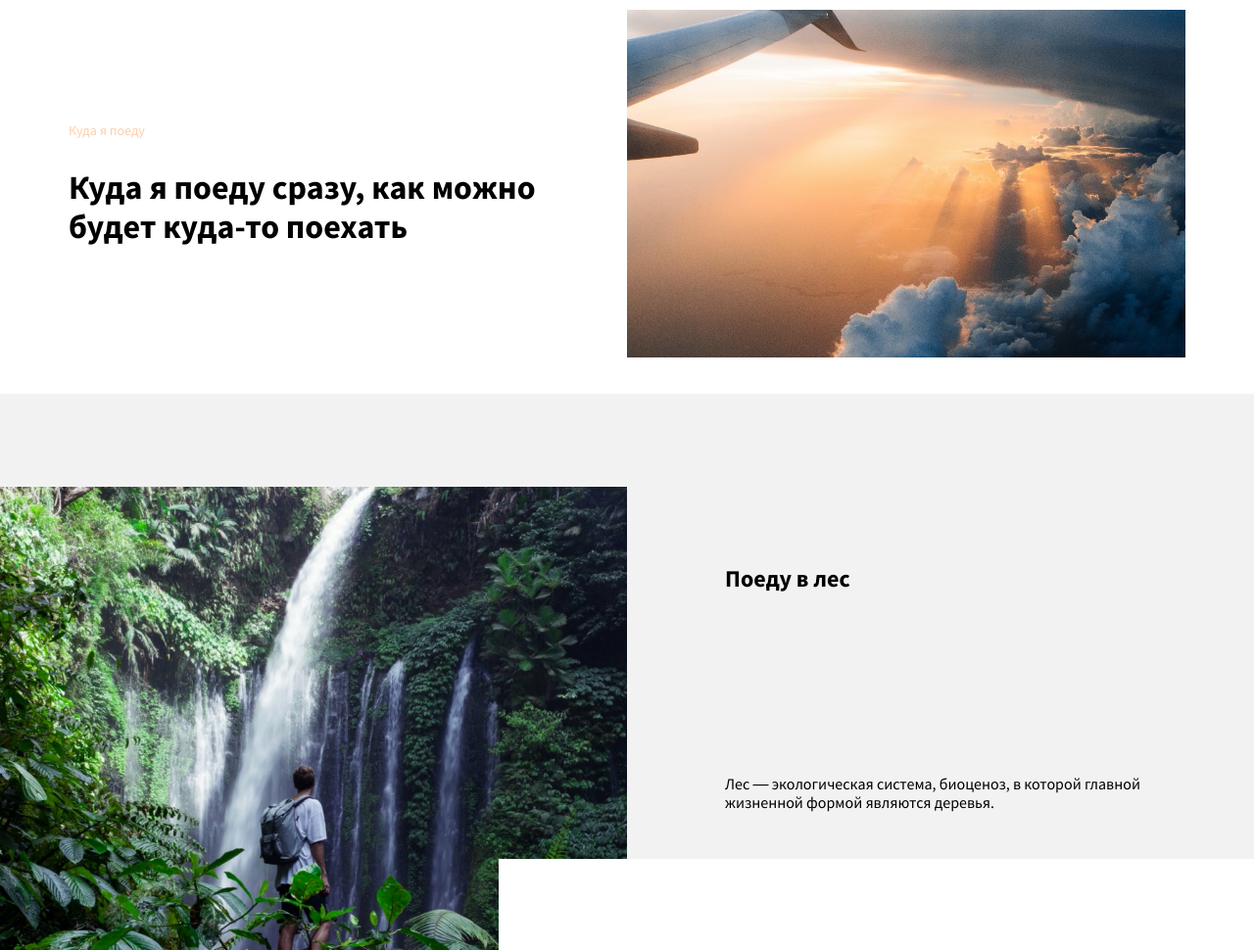
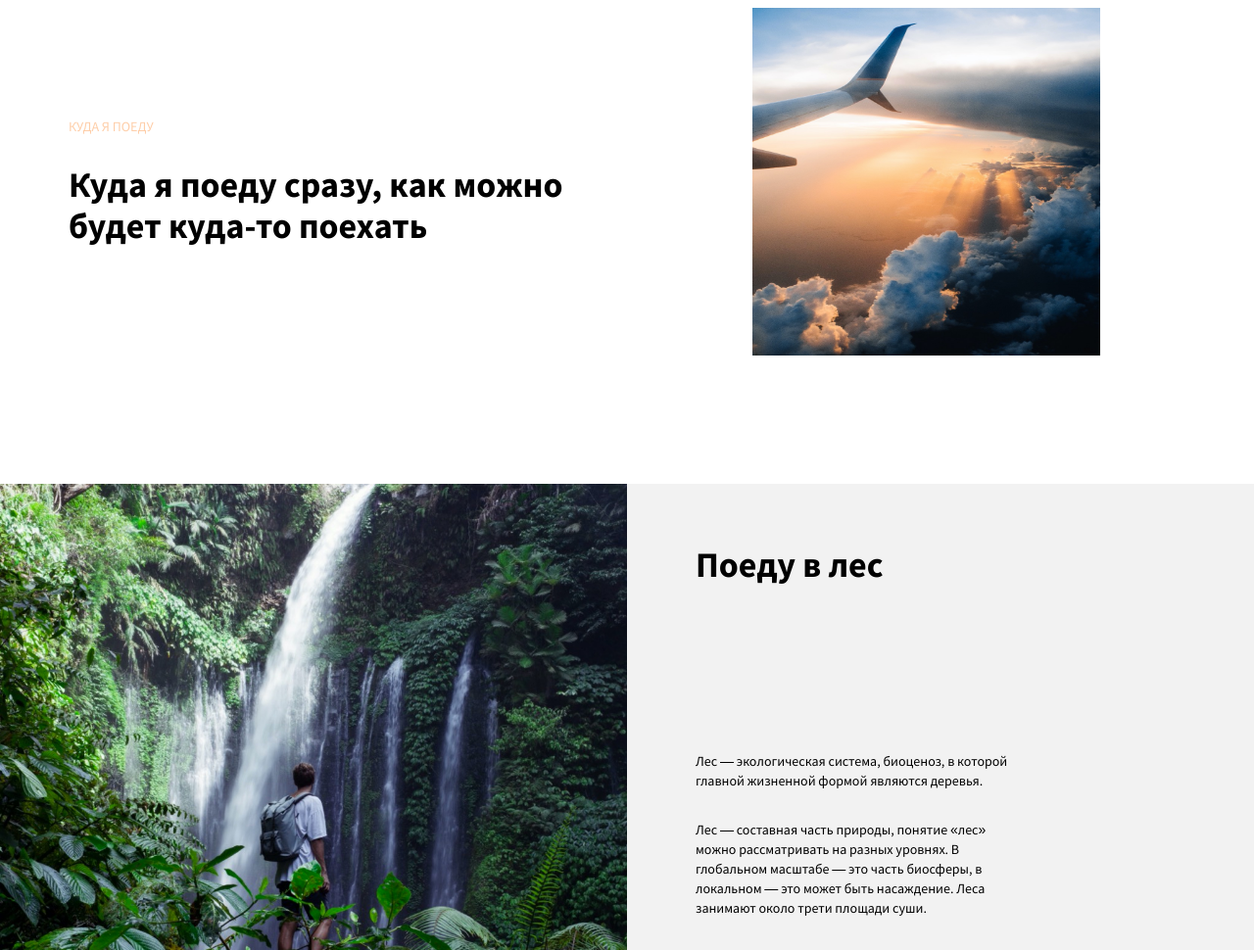
Before and after one commit to minartkys/teamwork, a plain HTML site: page index.html in a window 1280 px wide. Shown: the part 140-1110 px from the top of the page at 98% size. Drawn offline with Linux system fonts and the light colour scheme.

Commit message:
корректировка отступов и размеров текста

```diff
--- a/blocks/header/header.css
+++ b/blocks/header/header.css
@@ -1,5 +1,6 @@
 .header {
   margin: 0 auto;
   padding: 47px 69px;
+  padding-right: 35px;
   max-width: 1280px;
 }
--- a/blocks/lead/__content/lead__content.css
+++ b/blocks/lead/__content/lead__content.css
@@ -2,6 +2,6 @@
   display: flex;
   flex-direction: column;
   justify-content: center;
-  width: 100%;
+  max-width:610px;
   flex: 1;
 }
--- a/blocks/lead/__image/lead__image.css
+++ b/blocks/lead/__image/lead__image.css
@@ -2,7 +2,4 @@
   width: 355px;
   height: 355px;
   margin: 0 auto;
-  object-fit: cover;
-  flex:1;
-
 }
--- a/blocks/lead/__title/lead__title.css
+++ b/blocks/lead/__title/lead__title.css
@@ -1,4 +1,5 @@
 .lead__title {
-  margin: 0 auto;
-  font-size: 34px;
+  margin: 0;
+  font-size: 36px;
+  max-width:590px ;
 }
--- a/blocks/lead/lead.css
+++ b/blocks/lead/lead.css
@@ -1,5 +1,6 @@
 .lead {
-  padding: 37px 70px;
+  padding: 35px 70px;
+  padding-bottom: 131px;
   margin: 0 auto;
   display: flex;
   justify-content: space-between;
--- a/blocks/place/__info/place__info.css
+++ b/blocks/place/__info/place__info.css
@@ -1,7 +1,7 @@
 .place__info {
-  margin: auto;
-  height: 70%;
-  margin-left: 100px;
+  margin: auto 0;
+  height: 77%;
+  padding-left: 70px;
   display: flex;
   flex-direction: column;
   justify-content: space-between;
--- a/blocks/place/__text/place__text.css
+++ b/blocks/place/__text/place__text.css
@@ -1,9 +1,7 @@
 .place__text {
   margin: 0px;
-  margin-bottom: 50px;
-  max-width: 440px;
+  margin-bottom: 30px;
+  max-width: 330px;
+  font-size: 14px;
+  line-height: 20px;
 }
-
-.place__text:last-child {
-  margin: 0px;
-}
--- a/blocks/place/__title/place__title.css
+++ b/blocks/place/__title/place__title.css
@@ -1,3 +1,4 @@
 .place__title {
   margin: 0;
+  font-size: 36px;
 }
--- a/blocks/places/places.css
+++ b/blocks/places/places.css
@@ -1,4 +1,3 @@
 .places {
   background-color: #f2f2f2;
-  padding-top: 95px;
 }
--- a/index.html
+++ b/index.html
@@ -24,7 +24,7 @@
 
     <section class="lead">
       <div class="lead__content">
-        <p class="lead__caption">Куда я поеду</p>
+        <p class="lead__caption">КУДА Я ПОЕДУ</p>
         <h1 class="lead__title">Куда я поеду сразу, как можно будет куда-то поехать</h1>
       </div>
       <img class="lead__image" src="./images/intro-image.jpeg" alt="Интро-фото">
```
